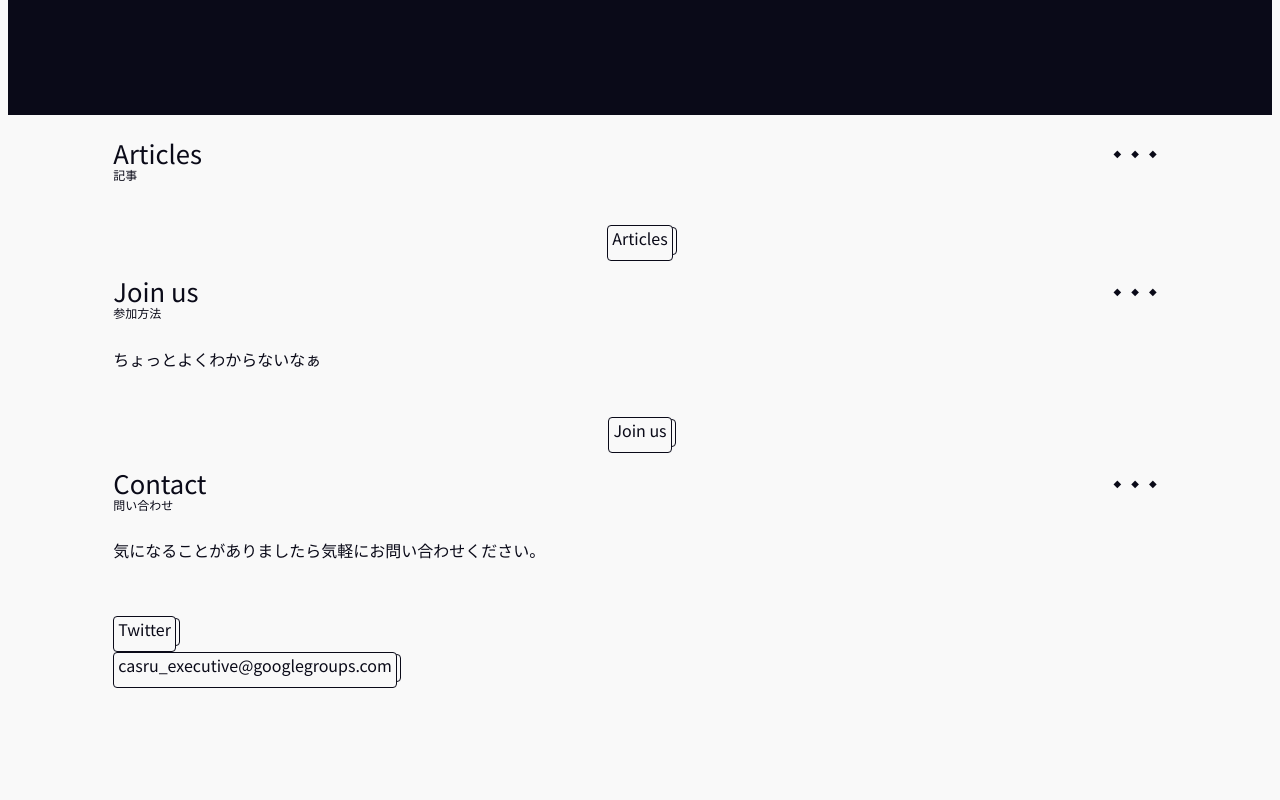
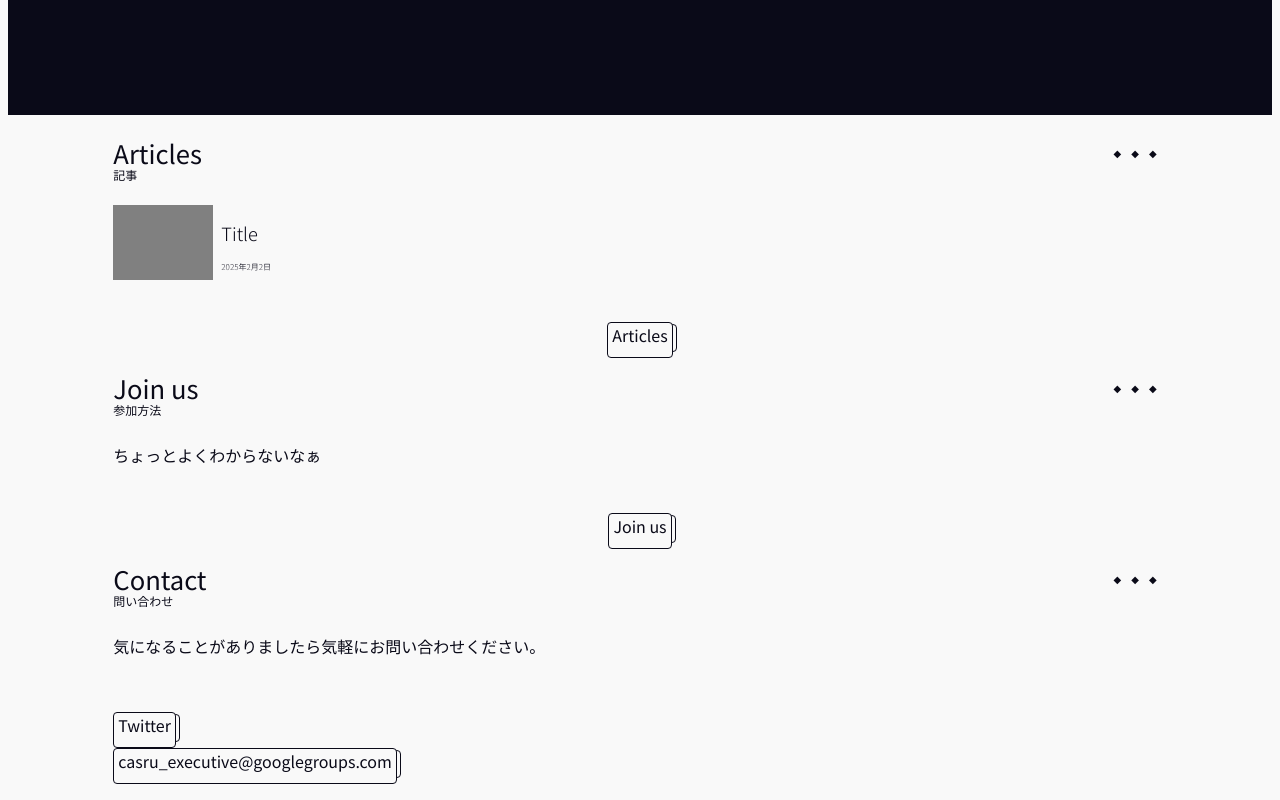
Before and after one commit to CASru-IT/cas-ru.com, a Next.js app: page / in a window 1280 px wide. Shown: the part 1914-2714 px from the top of the page. Before the commit the page ends 2618 px from the top, so only its background shows below. Built offline with nearby package versions, Linux system fonts and the light colour scheme.

Commit message:
記事一覧を仮で実装

```diff
--- a/app/page.module.scss
+++ b/app/page.module.scss
@@ -79,3 +79,43 @@
 .fontSize3 {
   @include font-size-n(3);
 }
+.articles {
+  margin-top: 12px;
+}
+.articleItem {
+  display: flex;
+  align-items: flex-start;
+  height: 75px;
+  overflow: hidden;
+  &__description {
+    height: 100%;
+    position: relative;
+    &::after {
+      content: "";
+      position: absolute;
+      right: 0;
+      bottom: 0;
+      height: 16px;
+      width: 100%;
+      background: linear-gradient(to top, $BackGroundColor, transparent);
+      pointer-events: none;
+    }
+  }
+  &__title {
+    @include font-size-n(4);
+  }
+  &__time {
+    @include font-size-string("tiny");
+    display: block;
+  }
+  &__abstract {
+    @include font-size-string("small");
+  }
+  &__image {
+    width: 100px;
+    aspect-ratio: 4/3;
+    flex: none;
+    background-color: gray;
+    margin-right: 8px;
+  }
+}
--- a/app/page.tsx
+++ b/app/page.tsx
@@ -54,6 +54,22 @@ export default function Home() {
           <div className={style.heading2__mainText}>Articles</div>
           <div className={style.heading2__subText}>記事</div>
         </h2>
+        <div className={style.articles}>
+          <section className={style.articleItem}>
+            <div className={style.articleItem__image}></div>
+            <div className={style.articleItem__description}>
+              <h3 className={style.articleItem__title}>Title</h3>
+              <time className={style.articleItem__time} dateTime="2025-02-02">
+                2025年2月2日
+              </time>
+              <p className={style.articleItem__abstract}>
+                sample text sample text sample text sample text sample text
+                sample text sample text sample text sample text sample text
+                sample text sample text sample text sample text sample text
+              </p>
+            </div>
+          </section>
+        </div>
         <div className={style.buttonGroup__center}>
           <Button action={"/articles"}>Articles</Button>
         </div>
```
